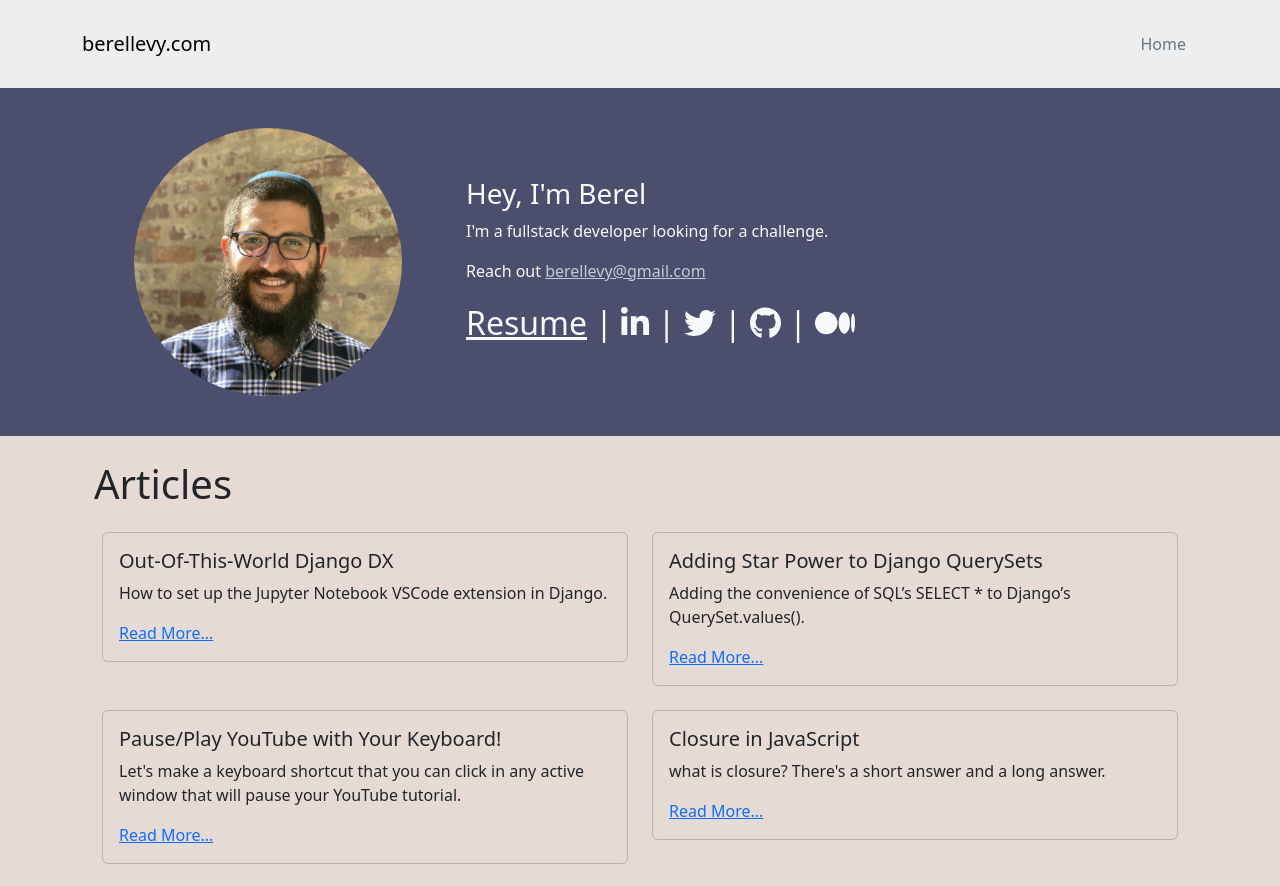
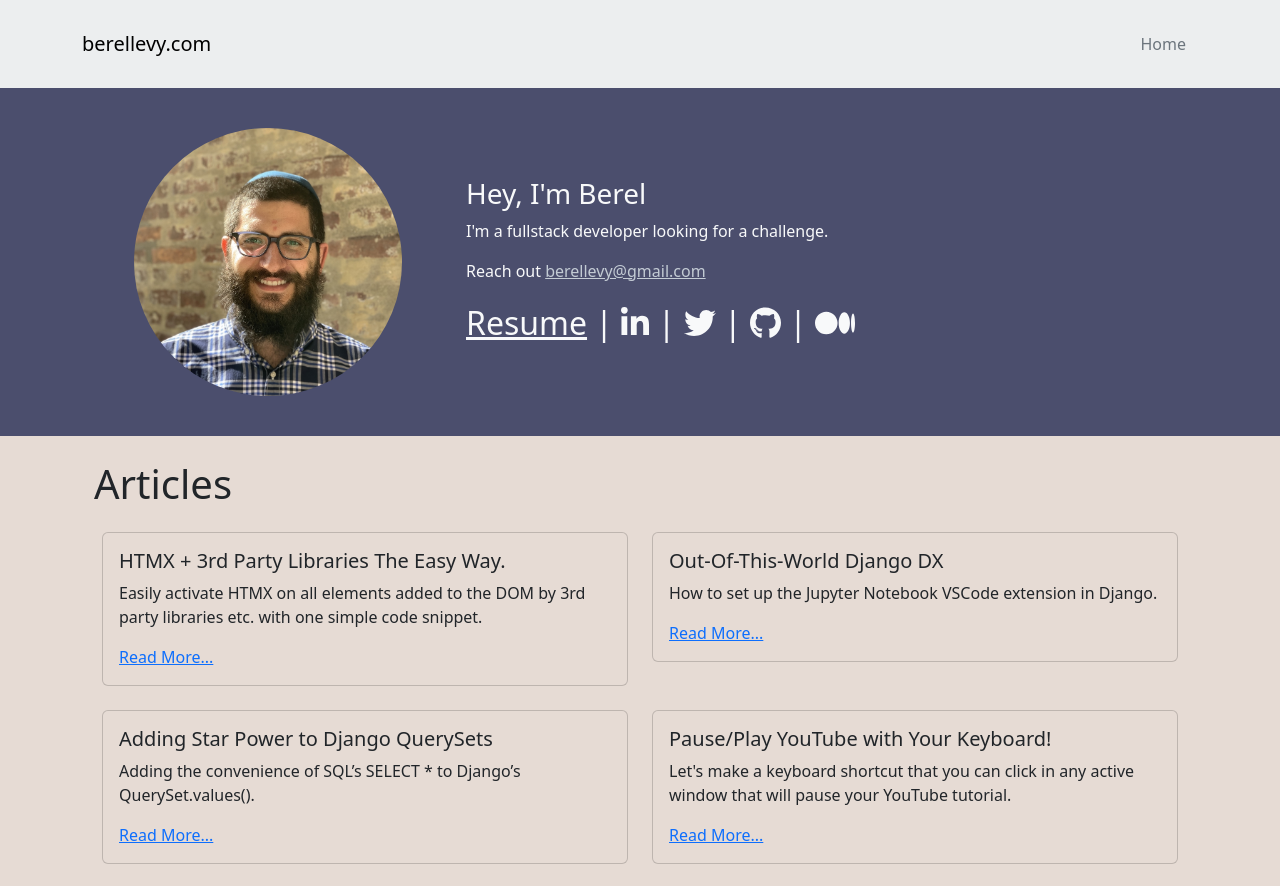
Before and after one commit to berellevy/my_react_site, a React (Create React App) app: page / in a window 1280 px wide. Shown: the top 886 px of the page. Built offline with nearby package versions, Linux system fonts and the light colour scheme; no server answers.

Commit message:
fix formatting error and add no-cors

```diff
--- a/src/mediumArticles.js
+++ b/src/mediumArticles.js
@@ -1,73 +1,48 @@
 const articles = [
   {
-    title: "Out-Of-This-World Django DX",
-    text: "How to set up the Jupyter Notebook VSCode extension in Django.",
-    href: "https://blog.stackademic.com/out-of-this-world-django-dx-e26612a38fd6",
+    title: 'HTMX + 3rd Party Libraries The Easy Way.',
+    text: 'Easily activate HTMX on all elements added to the DOM by 3rd party libraries etc. with one simple code snippet.',
+    href: 'https://blog.stackademic.com/htmx-3rd-party-libraries-the-easy-way-6b83601e8b95',
   },
   {
-    title: "Adding Star Power to Django QuerySets",
-    text: "Adding the convenience of SQL’s SELECT * to Django’s QuerySet.values().",
-    href: "https://berellevy.medium.com/adding-star-power-to-django-querysets-e939bbb503a8",
+    title: 'Out-Of-This-World Django DX',
+    text: 'How to set up the Jupyter Notebook VSCode extension in Django.',
+    href: 'https://blog.stackademic.com/out-of-this-world-django-dx-e26612a38fd6',
   },
   {
-    title: "Pause/Play YouTube with Your Keyboard!",
-    text: "Let's make a keyboard shortcut that you can click in any active window that will pause your YouTube tutorial.",
-    href: "https://medium.com/@berellevy/pause-play-youtube-with-your-keyboard-b747029f9f4a",
+    title: 'Adding Star Power to Django QuerySets',
+    text: 'Adding the convenience of SQL’s SELECT * to Django’s QuerySet.values().',
+    href: 'https://berellevy.medium.com/adding-star-power-to-django-querysets-e939bbb503a8',
   },
   {
-    title: "Closure in JavaScript",
-    text: "what is closure? There's a short answer and a long answer.",
-    href: "https://medium.com/@berellevy/closure-in-javascript-d04fe11d81c3",
+    title: 'Pause/Play YouTube with Your Keyboard!',
+    text: "Let's make a keyboard shortcut that you can click in any active window that will pause your YouTube tutorial.",
+    href: 'https://medium.com/@berellevy/pause-play-youtube-with-your-keyboard-b747029f9f4a',
   },
   {
-    title: "Introducing FauxMeaux 2.0 (patent pending)",
-    text: "A new concept in social media advertising that will benefit all parties involved.",
-    href: "https://medium.com/@berellevy/introducing-fauxmeaux-2-0-patent-pending-6b1a14584ab3",
+    title: 'Closure in JavaScript',
+    text: "what is closure? There's a short answer and a long answer.",
+    href: 'https://medium.com/@berellevy/closure-in-javascript-d04fe11d81c3',
   },
-    {
-        title: "HTMX + 3rd Party Libraries The Easy Way.",
-        text: "Easily activate HTMX on all elements added to the DOM by 3rd party libraries etc. with one simple code snippet.",
-        href: "https://blog.stackademic.com/htmx-3rd-party-libraries-the-easy-way-6b83601e8b95",
-    },
-    {
-        title: "Out-Of-This-World Django DX",
-        text: "How to set up the Jupyter Notebook VSCode extension in Django.",
-        href: "https://blog.stackademic.com/out-of-this-world-django-dx-e26612a38fd6",
-    },
-    {
-        title: "Adding Star Power to Django QuerySets",
-        text: "Adding the convenience of SQL’s SELECT * to Django’s QuerySet.values().",
-        href: "https://berellevy.medium.com/adding-star-power-to-django-querysets-e939bbb503a8",
-    },
-    {
-        title: "Pause/Play YouTube with Your Keyboard!",
-        text: "Let's make a keyboard shortcut that you can click in any active window that will pause your YouTube tutorial.",
-        href: "https://medium.com/@berellevy/pause-play-youtube-with-your-keyboard-b747029f9f4a",
-    },
-    {
-        title: "Closure in JavaScript",
-        text: "what is closure? There's a short answer and a long answer.",
-        href: "https://medium.com/@berellevy/closure-in-javascript-d04fe11d81c3",
-    },
-    {
-        title: "Introducing FauxMeaux 2.0 (patent pending)",
-        text: "A new concept in social media advertising that will benefit all parties involved.",
-        href: "https://medium.com/@berellevy/introducing-fauxmeaux-2-0-patent-pending-6b1a14584ab3",
-    },
+  {
+    title: 'Introducing FauxMeaux 2.0 (patent pending)',
+    text: 'A new concept in social media advertising that will benefit all parties involved.',
+    href: 'https://medium.com/@berellevy/introducing-fauxmeaux-2-0-patent-pending-6b1a14584ab3',
+  },
 ]
 
 export default articles
 
 const parseXml = (xmlString) => {
   const parser = new DOMParser()
-  return parser.parseFromString(xmlString, "application/xml")
+  return parser.parseFromString(xmlString, 'application/xml')
 }
 
 export const getMediumArticles = async () => {
-  const url = "https://berellevy.medium.com/feed"
+  const url = 'https://berellevy.medium.com/feed'
   // const url = "./mediumArticles.xml"
   try {
-    const res = await fetch(url, )
+    const res = await fetch(url, {mode: "no-cors"})
     const text = await res.text()
 
     parseXml(text)
```
